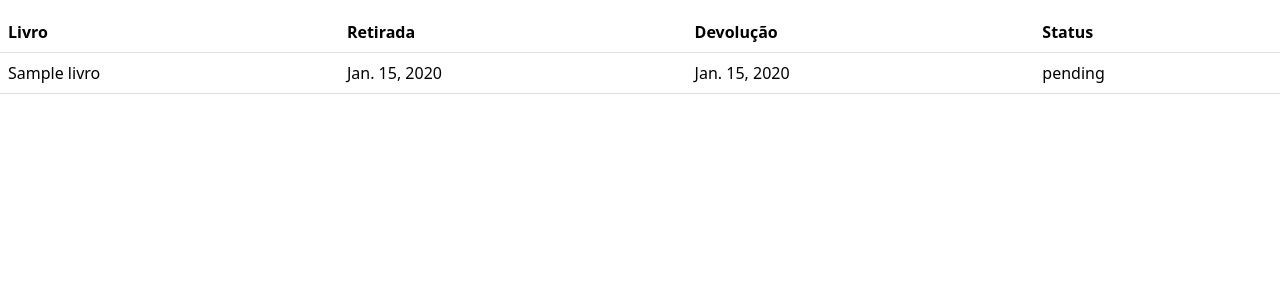
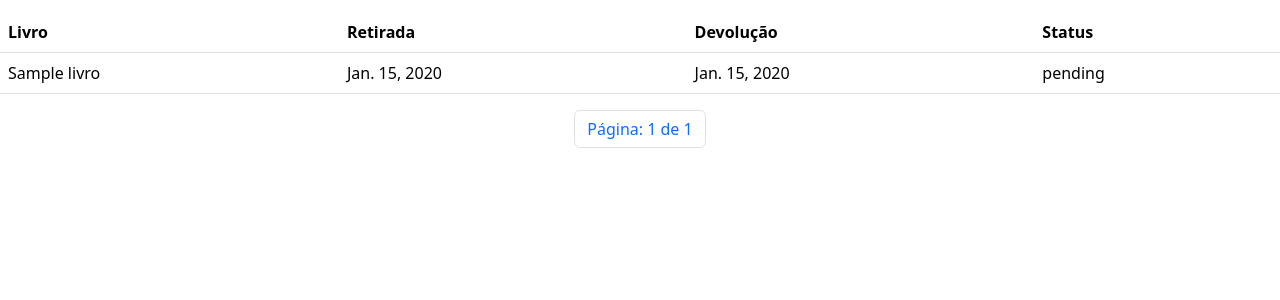
Before and after one commit to HugoMoises/Library, a Django app: page /meus_emprestimo/ in a window 1280 px wide. Shown: the part 196-496 px from the top of the page. Run offline with Django 5.2, Linux system fonts and the light colour scheme; a user stored in the database is signed in; tables that the repository leaves empty hold one stand-in row (values such as "Sample post").

Commit message:
Adicionando paginação na página de listagem 'Meus Empréstimos' + Tirando a cor azul do título dos livros na listagem de livros.

```diff
--- a/library/templates/Emprestimos/meus_emprestimos.html
+++ b/library/templates/Emprestimos/meus_emprestimos.html
@@ -32,4 +32,19 @@
             {% endfor %}
         </tbody>
     </table>
+    <div>
+        <ul class="pagination justify-content-center">
+            {% if page_obj.has_previous %}
+            <li class="page-item">
+                <a class="page-link" href="?page={{page_obj.previous_page_number}}">Anterior</a>
+            </li>
+            {% endif %}
+            <li class="page-item"><a class="page-link" href="">Página: {{page_obj.number}} de {{page_obj.paginator.num_pages}}</a></li>
+            {% if page_obj.has_next %}
+            <li class="page-item">
+                <a class="page-link" href="?page={{page_obj.next_page_number}}">Próxima</a>
+            </li>
+            {% endif %}
+        </ul>
+    </div>
     {% endblock %}
--- a/library/templates/livros/livros_list.html
+++ b/library/templates/livros/livros_list.html
@@ -27,7 +27,7 @@
         <tbody>
           {% for livro in livros %}
             <tr>
-                <td><a href="{% url 'livro_detail' livro.id%}" style="text-decoration: none;">{{livro.title}}</a></td>
+                <td><a style="text-decoration: none; color: inherit" href="{% url 'livro_detail' livro.id%}">{{livro.title}}</a></td>
                 <td>{{livro.author}}</td>
                 <td>{{livro.gender}}</td>
                 {% if user.is_authenticated %}
```
